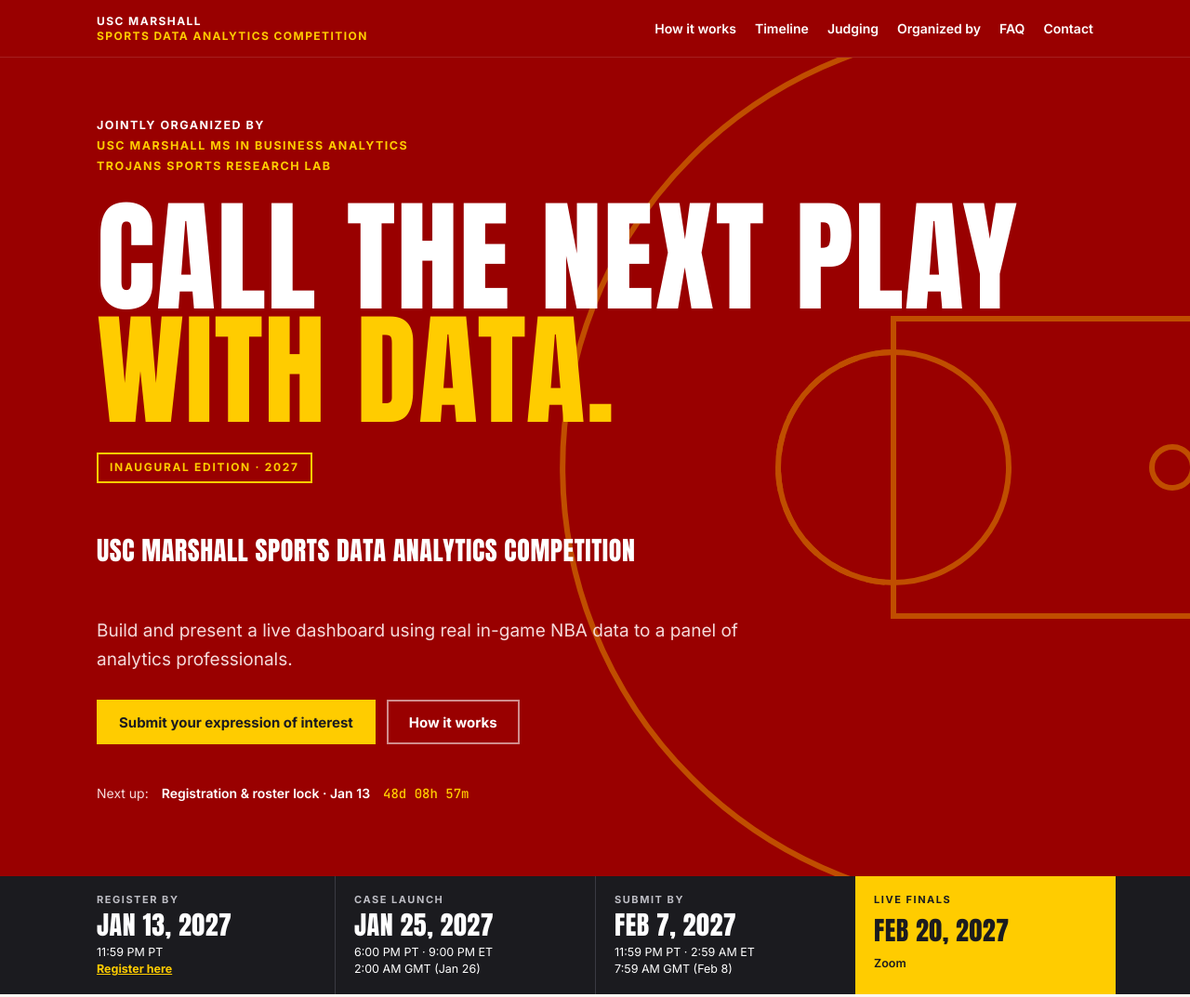
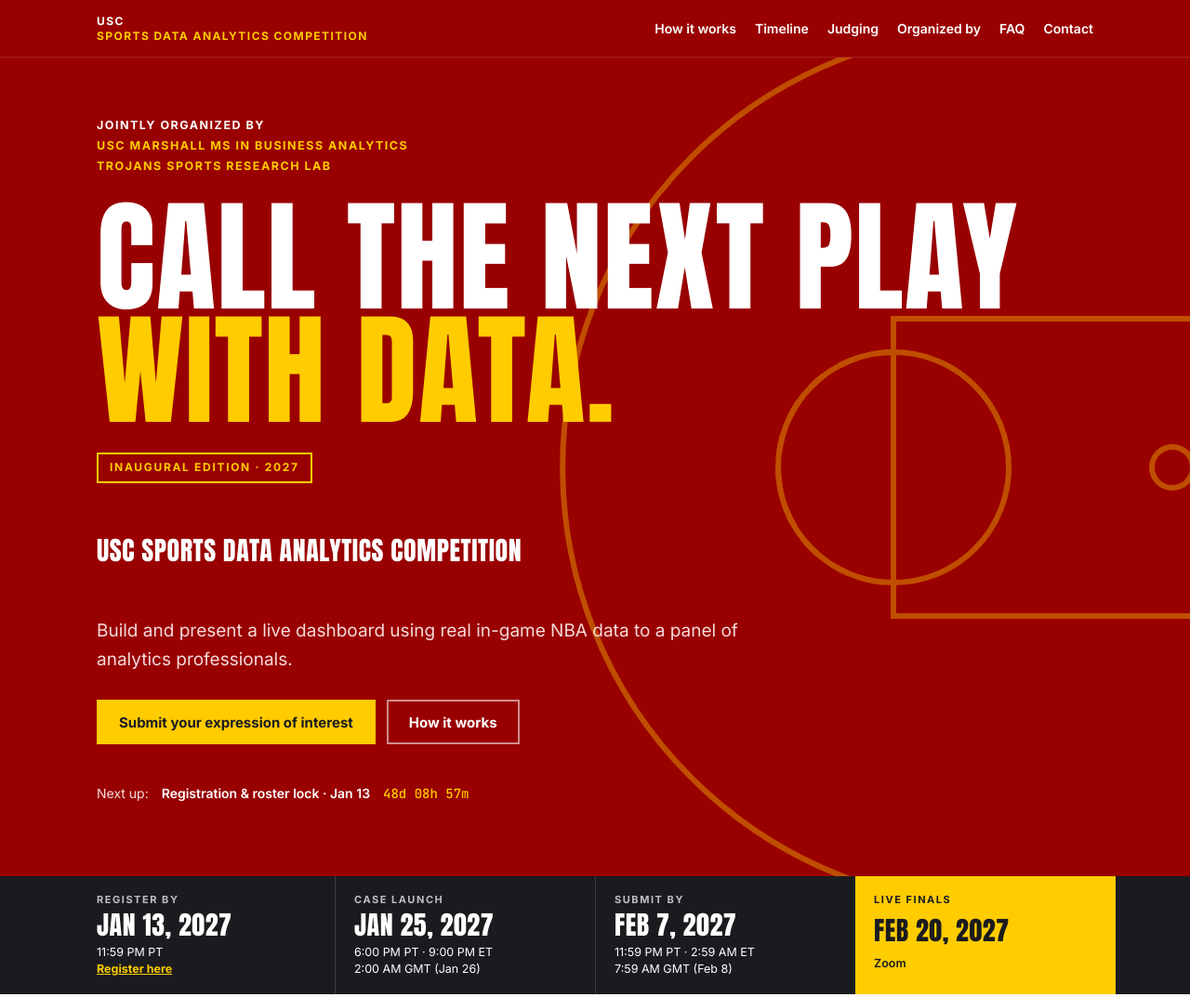
Before and after one commit to USC-Student-Outcomes-and-Trajectories/sports-data-analytics-competition, a plain HTML site: page index.html in a window 1280 px wide. Shown: the top 1073 px of the page at 93% size. Drawn offline with Linux system fonts and the light colour scheme.

Commit message:
docs: update branding title to USC Sports Data Analytics Competition

```diff
--- a/index.html
+++ b/index.html
@@ -4,12 +4,12 @@
 <meta charset="utf-8">
 <meta name="viewport" content="width=device-width, initial-scale=1, viewport-fit=cover">
 <link rel="icon" type="image/png" href="assets/favicon.png">
-<meta property="og:title" content="USC Marshall Sports Data Analytics Competition">
+<meta property="og:title" content="USC Sports Data Analytics Competition">
 <meta property="og:description" content="Build a live, interactive dashboard from real in-game NBA data and present it to industry professionals. Fully virtual, free, and open to universities worldwide. Live finals February 20, 2027.">
 <meta property="og:image" content="assets/og-image.jpg">
 <meta property="og:type" content="website">
-<title>USC Marshall Sports Data Analytics Competition</title>
-<meta name="description" content="The inaugural USC Marshall Sports Data Analytics Competition: build a live, interactive dashboard from real in-game NBA data and present it to industry professionals.">
+<title>USC Sports Data Analytics Competition</title>
+<meta name="description" content="The inaugural USC Sports Data Analytics Competition: build a live, interactive dashboard from real in-game NBA data and present it to industry professionals.">
 <link rel="preconnect" href="https://fonts.googleapis.com">
 <link rel="preconnect" href="https://fonts.gstatic.com" crossorigin>
 <link rel="stylesheet" href="https://fonts.googleapis.com/css2?family=Anton&family=Inter:wght@400;500;600;700&family=JetBrains+Mono:wght@500&display=swap">
@@ -190,7 +190,7 @@ footer.base a { color: #fff; }
 
 <header class="nav">
   <div class="wrap">
-    <a class="brand" href="#top">USC Marshall<span>Sports Data Analytics Competition</span></a>
+    <a class="brand" href="#top">USC<span>Sports Data Analytics Competition</span></a>
     <nav aria-label="Sections">
       <ul>
         <li><a href="#how">How it works</a></li>
@@ -218,7 +218,7 @@ footer.base a { color: #fff; }
       <p class="org"><span>Jointly organized by</span><a href="https://www.marshall.usc.edu/programs/graduate-programs/specialized-masters/ms-business-analytics" target="_blank" rel="noopener">USC Marshall MS in Business Analytics</a><a href="https://www.trojanssportsresearchlab.com" target="_blank" rel="noopener">Trojans Sports Research Lab</a></p>
       <h1 id="hero-title">Call the next play <em>with data.</em></h1>
       <span class="tag eyebrow">Inaugural Edition · 2027</span>
-      <p class="name">USC Marshall Sports Data Analytics Competition</p>
+      <p class="name">USC Sports Data Analytics Competition</p>
       <p class="lede">Build and present a live dashboard using real in-game NBA data to a panel of analytics professionals.</p>
       <div class="actions">
         <a class="btn btn-gold" id="primary-cta" href="#contact">Submit your expression of interest</a>
```
